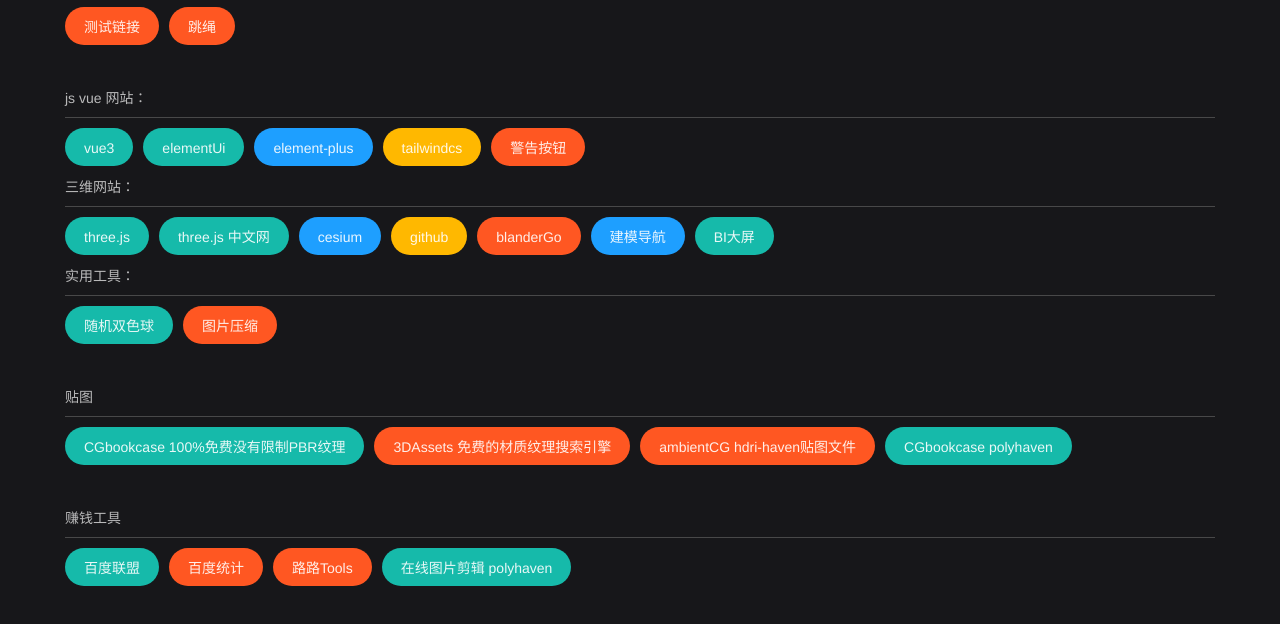
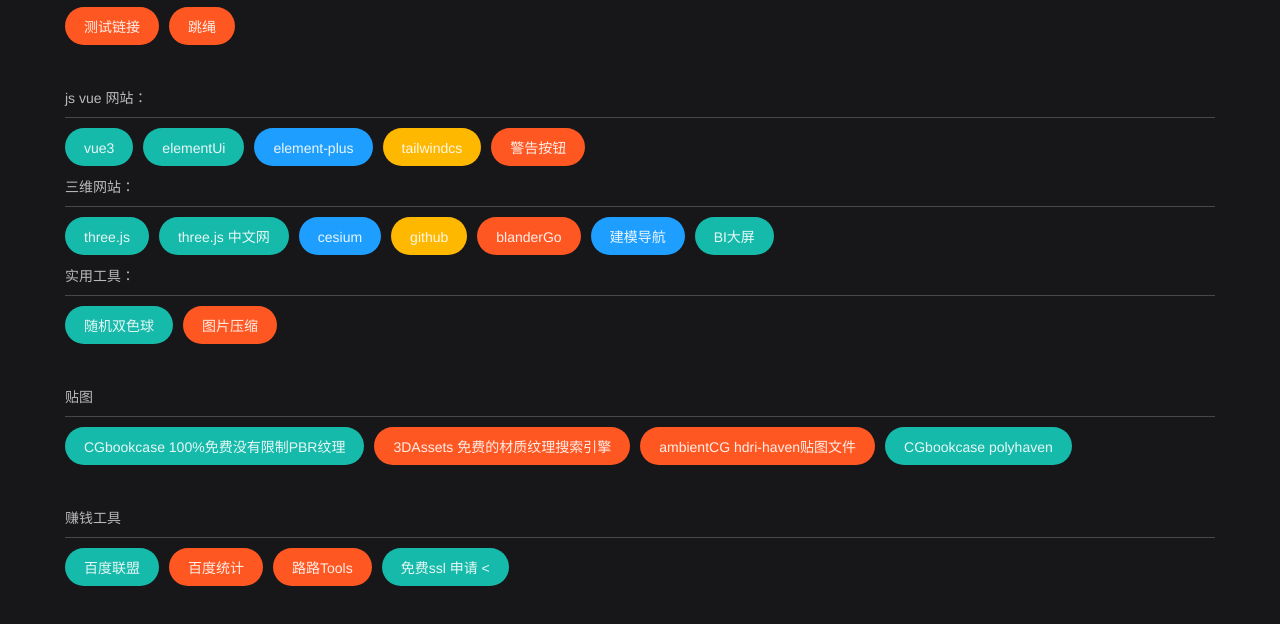
Before and after one commit to cll835036768/online-demo, a plain HTML site: page index.html in a window 1280 px wide. Shown: the part 156-780 px from the top of the page. Drawn offline with Linux system fonts and the light colour scheme.

Commit message:
免费SSL 申请

```diff
--- a/index.html
+++ b/index.html
@@ -139,8 +139,8 @@
       <button class="layui-btn layui-btn-danger layui-btn-radius"><a target="_blank"
           href="https://www.lulutools.online/">路路Tools</a></button></button>
 
-		   <button class="layui-btn layui-btn-radius"><a target="_blank" href="https://www.photopea.com/#">在线图片剪辑
-          polyhaven</a></button>
+		   <button class="layui-btn layui-btn-radius"><a target="_blank" href="https://ohttps.com/">免费ssl 申请
+       <</button>
 
     </div>
   </div>
```
